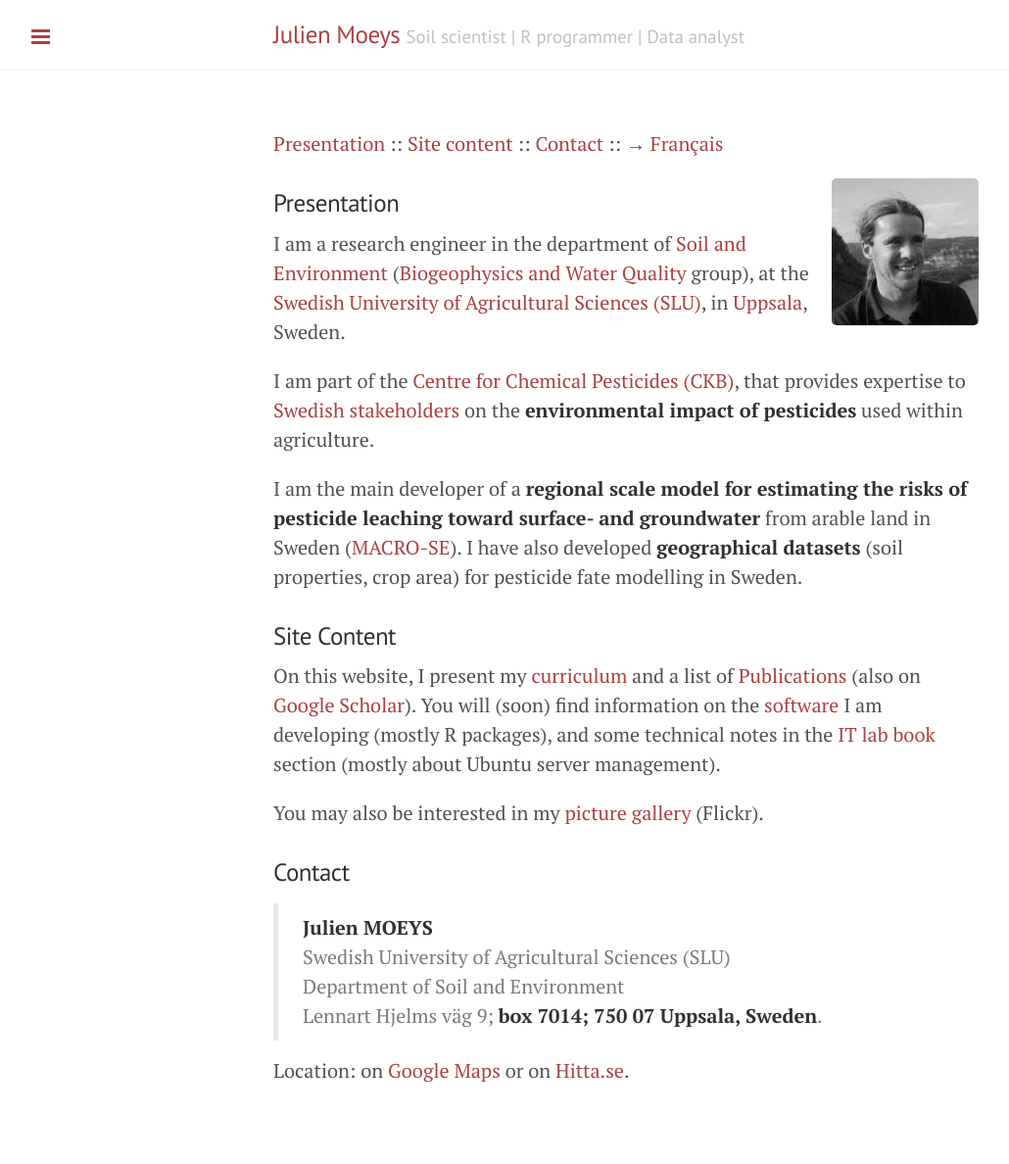
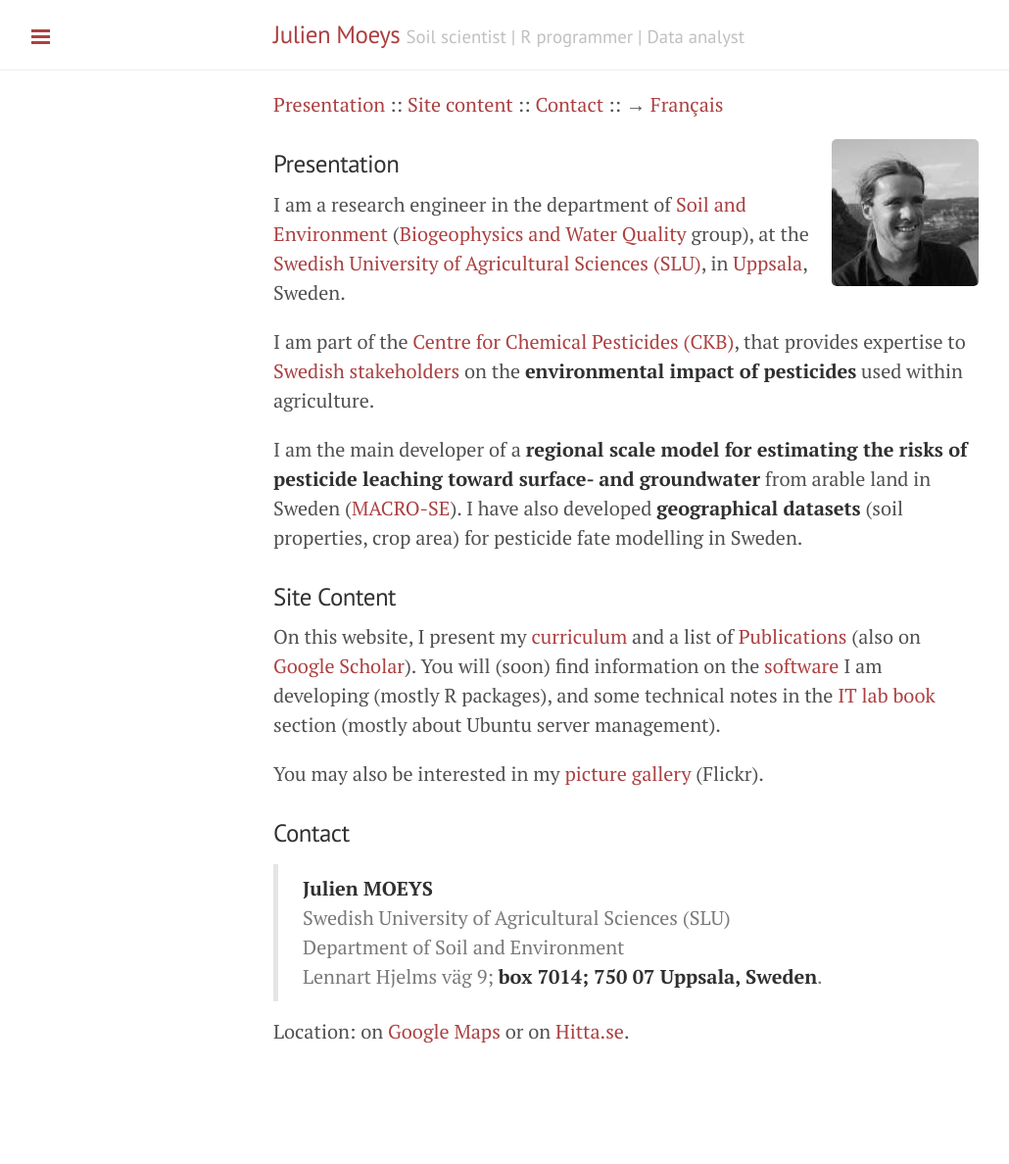
Before and after one commit to julienmoeys/julienmoeys.github.io, a Jekyll site: the page built from index.md, in a window 1280 px wide. Shown: the whole page at 98% size, without its empty margins (1-1031 px from the left). Built offline with Jekyll 4.4.1, drawn with Linux system fonts in a browser that asks for light colours; Markdown is read by kramdown in place of the engine named in the settings; after the commit the page ends 1148 px from its top, so only the background shows below that.

Commit message:
reduced upper margin (CSS)

```diff
--- a/public/css/lanyon.css
+++ b/public/css/lanyon.css
@@ -96,7 +96,7 @@ h1, h2, h3, h4, h5, h6 {
 .masthead {
   padding-top:    1rem;
   padding-bottom: 1rem;
-  margin-bottom: 3rem;
+  margin-bottom: 1rem;
   border-bottom: 1px solid #eee;
 }
 .masthead-title {
@@ -109,7 +109,7 @@ h1, h2, h3, h4, h5, h6 {
 }
 .masthead-title small {
   font-size: 75%;
-  font-weight: 400;
+  font-weight: 400;margin-bottom
   color: #c0c0c0;
   letter-spacing: 0;
 }
```
